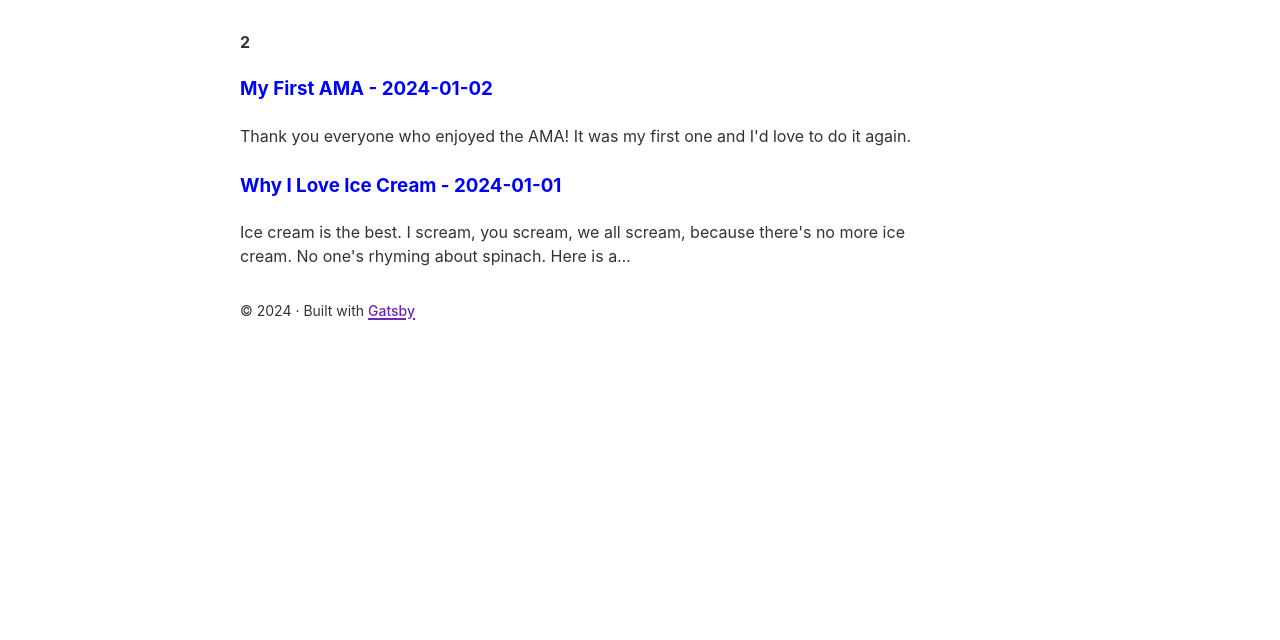
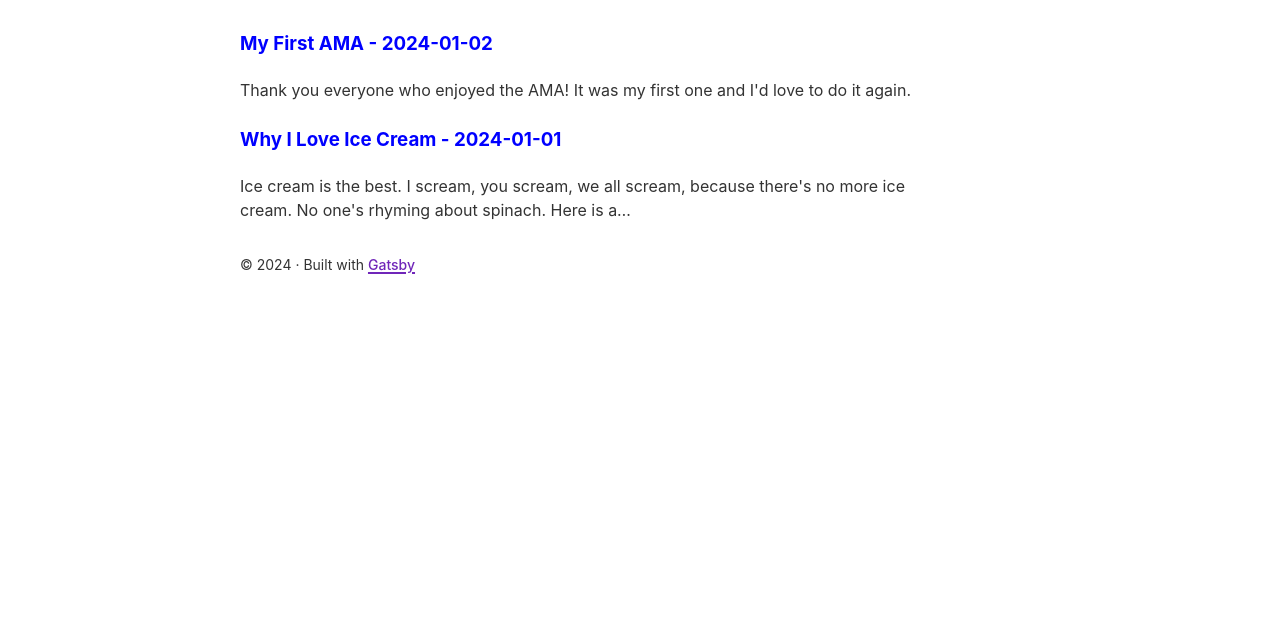
Before and after one commit to haobui14/gatsby-blog, a Gatsby site: page / in a window 1280 px wide. Shown: the part 160-800 px from the top of the page. Built offline with nearby package versions, Linux system fonts and the light colour scheme; Gatsby itself is replaced by a stand-in of ours.

Commit message:
remove count for total post

```diff
--- a/src/pages/index.js
+++ b/src/pages/index.js
@@ -18,7 +18,6 @@ export default ({ data }) => (
   <Layout>
     <div>
       <h1>Hao's Thoughts</h1>
-      <h4>{data.allMarkdownRemark.totalCount}</h4>
       {data.allMarkdownRemark.edges.map(({ node }) => (
         <div key={node.id}>
           <BlogLink to={node.fields.slug}>
```
